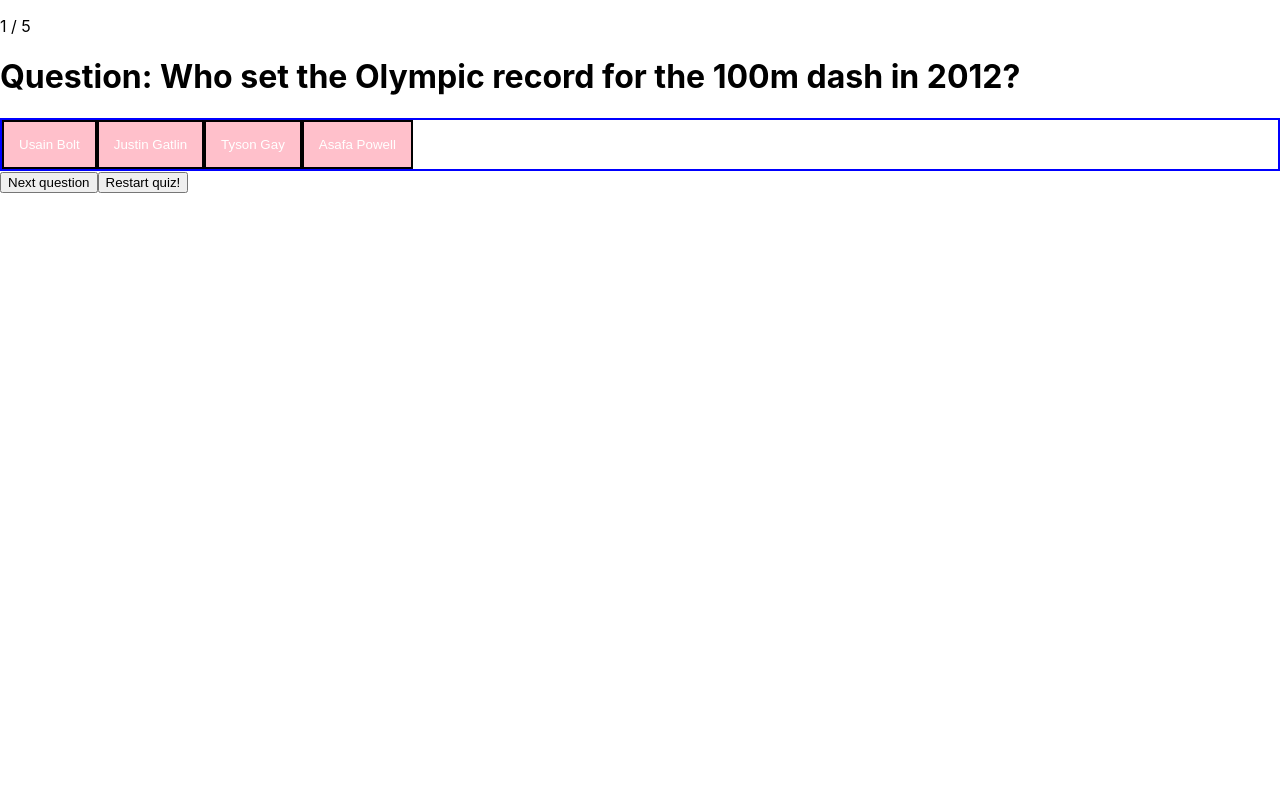
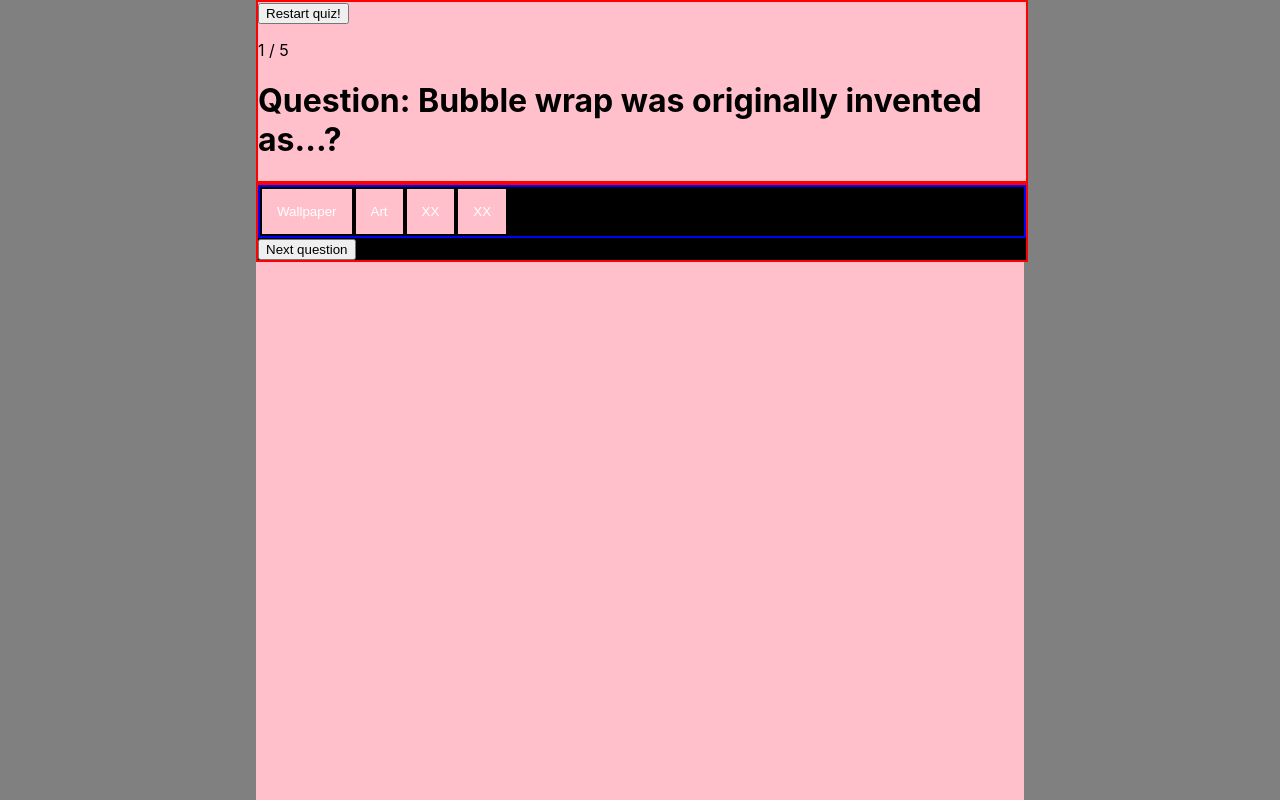
Before and after one commit to Technigo/project-redux-quiz-old, a React (Create React App) app: page / in a window 1280 px wide. Both pictures are taken after a click on the button "Start Quiz". Built offline with nearby package versions, Linux system fonts and the light colour scheme.

Commit message:
started with styling, added components for content section

```diff
--- a/package.json
+++ b/package.json
@@ -14,7 +14,8 @@
     "react": "^18.2.0",
     "react-dom": "^18.2.0",
     "react-redux": "^8.0.2",
-    "react-scripts": "^5.0.1"
+    "react-scripts": "^5.0.1",
+    "styled-components": "^5.3.6"
   },
   "scripts": {
     "start": "react-scripts start",
--- a/src/App.js
+++ b/src/App.js
@@ -3,9 +3,6 @@ import { Provider } from 'react-redux';
 import { combineReducers, configureStore } from '@reduxjs/toolkit';
 import { quiz } from 'reducers/quiz';
 import { StartPage } from 'components/StartPage';
-// import Summary from 'components/Summary';
-
-// import { CurrentQuestion } from 'components/CurrentQuestion';
 
 const reducer = combineReducers({
   quiz: quiz.reducer
@@ -17,8 +14,6 @@ export const App = () => {
   return (
     <Provider store={store}>
       <StartPage />
-      {/* <CurrentQuestion /> */}
-      {/* <Summary /> */}
     </Provider>
   );
 }
--- /dev/null
+++ b/src/components/ContentSection.js
@@ -0,0 +1,25 @@
+import React from 'react';
+import styled from 'styled-components/macro';
+
+export const ContentSection = (props) => {
+  const { children } = props;
+
+  const OuterWrapper = styled.div`
+    background-color: grey;
+    width: 100vw;
+    height: 100vh;
+`
+  const InnerWrapper = styled.div`
+    background-color: pink;
+    width: 60%;
+    height: 100vh;
+    margin: 0 auto;
+    align-items: center;
+`
+
+  return (
+    <OuterWrapper>
+      <InnerWrapper>{children}</InnerWrapper>
+    </OuterWrapper>
+  );
+}
--- a/src/components/CurrentQuestion.js
+++ b/src/components/CurrentQuestion.js
@@ -6,6 +6,7 @@ import { quiz } from 'reducers/quiz'
 import { NextButton } from 'components/NextButton'
 import { ReturnButton } from 'components/ReturnButton'
 import Summary from 'components/Summary'
+import styled from 'styled-components/macro';
 
 export const CurrentQuestion = () => {
   const question = useSelector((state) => state.quiz.questions[state.quiz.currentQuestionIndex])
@@ -43,8 +44,13 @@ export const CurrentQuestion = () => {
   <>
     {!store.quizOver ? (
       <div>
+      <Question>
+      <ReturnButton />
       <p>{question.id} / 5</p>
       <h1>Question: {question.questionText}</h1>
+      </Question>
+
+      <Answer>
       <div className="question-button-container">
         {question.options.map((option, index) => {
           return (
@@ -60,7 +66,8 @@ export const CurrentQuestion = () => {
           )
         })}
       </div>
-      <NextButton /><ReturnButton />
+      <NextButton />
+      </Answer>
     </div>
   ) : (
     <>
@@ -70,3 +77,15 @@ export const CurrentQuestion = () => {
   </>
 )
 }
+
+
+const Question = styled.div `
+border: solid red 2px;
+width: 100%;
+background-color: pink;
+`
+const Answer = styled.div `
+border: solid red 2px;
+width: 100%;
+background-color: black;
+`
--- a/src/components/StartPage.js
+++ b/src/components/StartPage.js
@@ -4,6 +4,8 @@ import React from 'react'
 import { useDispatch, useSelector } from 'react-redux'
 import { quiz } from 'reducers/quiz'
 import { CurrentQuestion } from 'components/CurrentQuestion';
+import { ContentSection } from 'components/ContentSection';
+import styled from 'styled-components/macro';
 
 export const StartPage = () => {
   //const question = useSelector((state) => state.quizStart())
@@ -12,15 +14,21 @@ export const StartPage = () => {
 
   return (
     <>
+    <ContentSection>
       {!question.quizStart ? (
-            <div>
+            <Start>
               <p>hej hej</p>
               <h1>Start quiz here!</h1>
               <button onClick={() => dispatch(quiz.actions.startQuiz())} type="button">Start Quiz</button>
-            </div>
+            </Start>
         ) : (
           <CurrentQuestion />
       )}
+      </ContentSection>
     </>
   )
 }
+const Start = styled.div`
+margin: 50% 20% 0 20%;
+border: solid red 2px;
+`
--- a/src/reducers/quiz.js
+++ b/src/reducers/quiz.js
@@ -3,12 +3,12 @@ import { createSlice } from '@reduxjs/toolkit'
 // Change these to your own questions!
 const questions = [
   { id: 1,
-    questionText: 'Who set the Olympic record for the 100m dash in 2012?',
-    options: ['Usain Bolt', 'Justin Gatlin', 'Tyson Gay', 'Asafa Powell'],
+    questionText: 'Bubble wrap was originally invented as...?',
+    options: ['Wallpaper', 'Art', 'XX', 'XX'],
     correctAnswerIndex: 0 },
   { id: 2,
-    questionText: 'When was Michael Phelps last named male World Swimmer of the Year?',
-    options: ['2012', '2014', '2016', '2018'],
+    questionText: 'Which country has the lagrest amount of pyramids?',
+    options: ['XX', 'Egypt', 'XX', 'XX'],
     correctAnswerIndex: 1 },
   { id: 3,
     questionText: 'Question 3',
@@ -16,12 +16,12 @@ const questions = [
     correctAnswerIndex: 2 },
   { id: 4,
     questionText: 'Which animal can gallop like a horse?',
-    options: ['Crocodiles', '', '3', '4'],
-    correctAnswerIndex: 3 },
+    options: ['Crocodiles', 'Ants', 'XX', 'Lizzard'],
+    correctAnswerIndex: 0 },
   { id: 5,
-    questionText: 'A new born baby contains of this much water... ',
+    questionText: 'A new born baby contains how much water? ',
     options: ['1/4', '2/4', '3/4', '4/4'],
-    correctAnswerIndex: 4 }
+    correctAnswerIndex: 3 }
 ]
 
 const initialState = {
```
Also changed, not shown: 1 other file (tests, documents, lock files or other folders).
